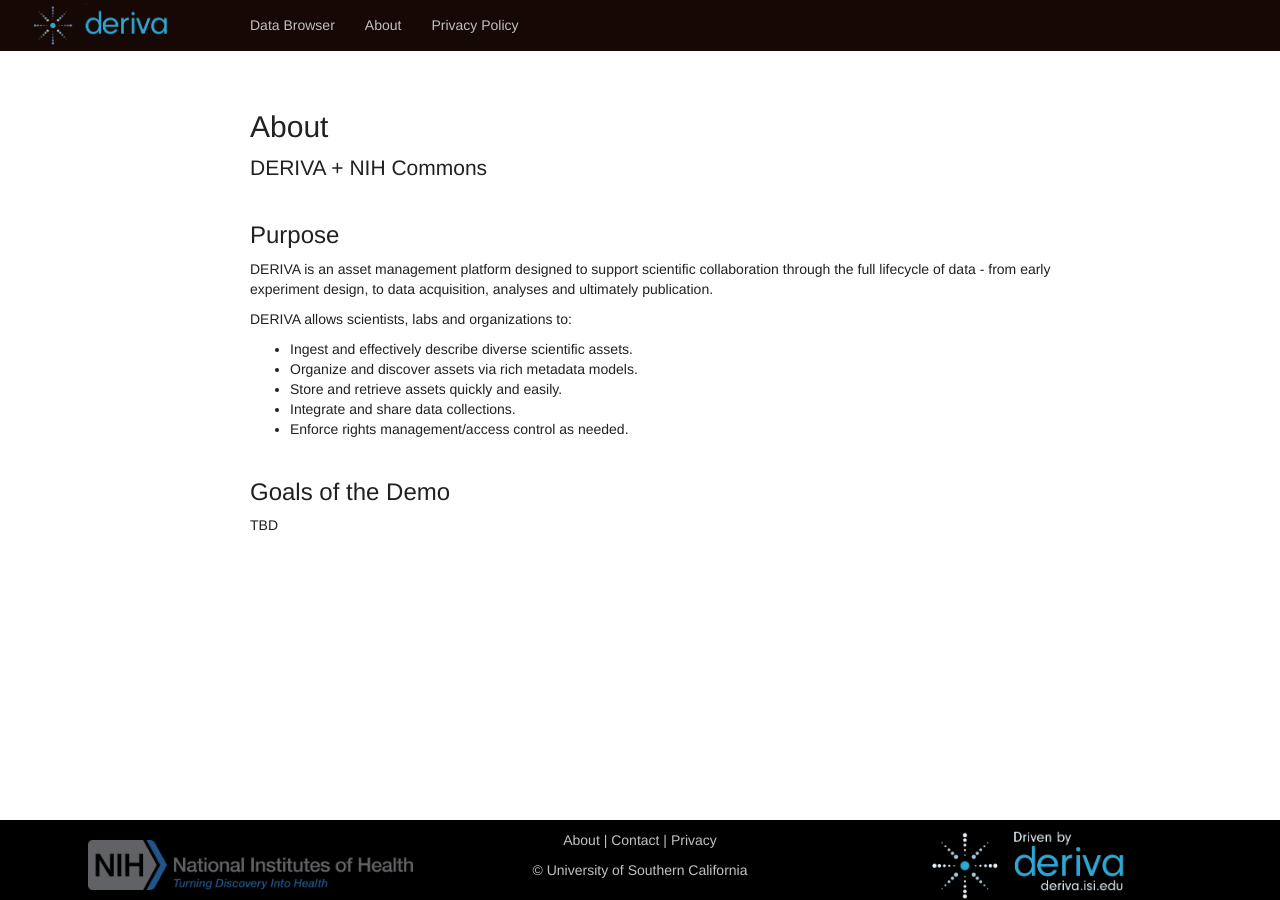
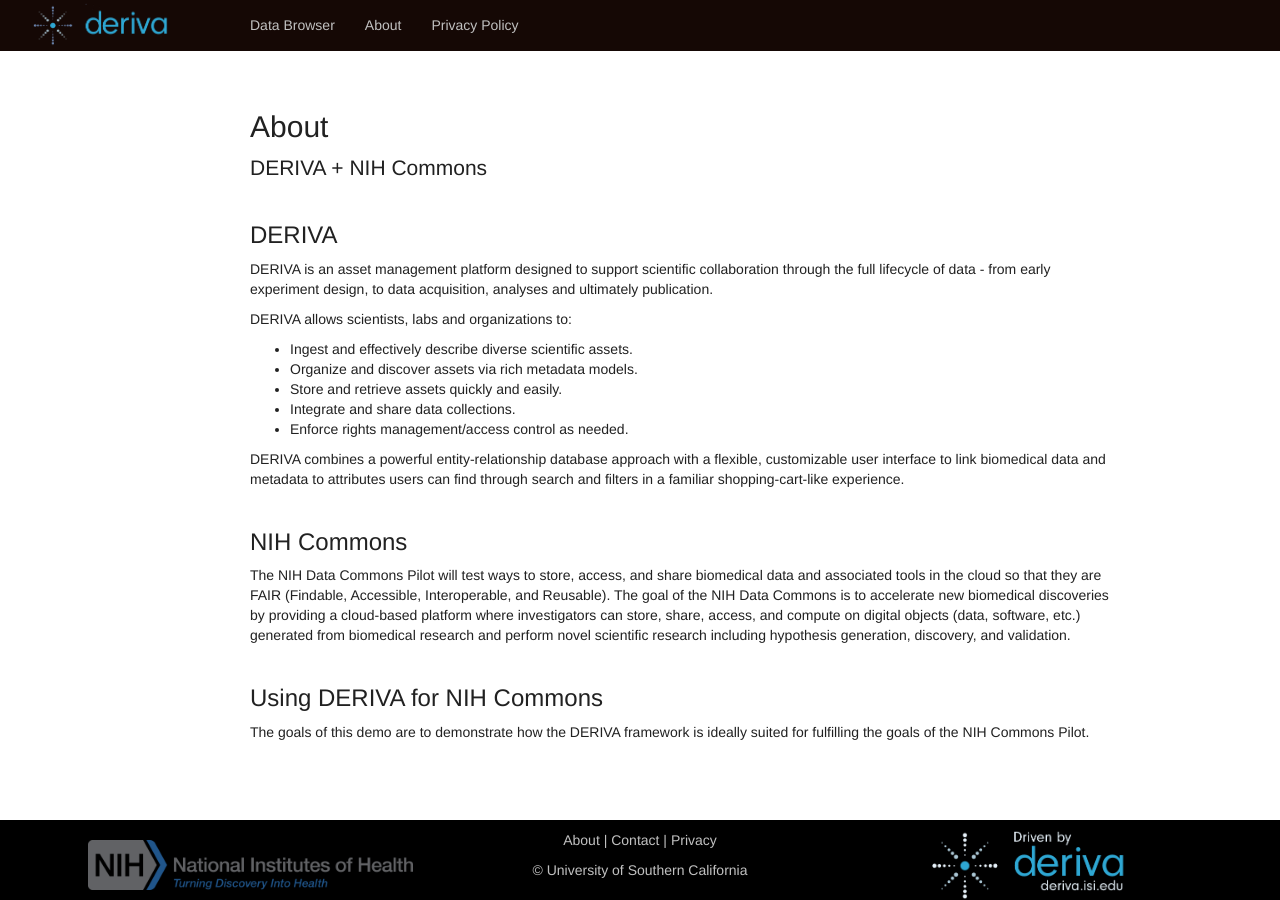
Before and after one commit to informatics-isi-edu/nih-commons-www, a Jekyll site: the page built from about/index.html, in a window 1280 px wide. Built offline with Jekyll 4.4.1, drawn with Linux system fonts in a browser that asks for light colours; Markdown is read by kramdown in place of the engine named in the settings.

Commit message:
adding more content

```diff
--- a/about/index.html
+++ b/about/index.html
@@ -7,7 +7,7 @@ title: About
 	<!--
 		<img src="/assets/img/#" alt="Add representative image here" class="center-block img-responsive">
 	-->
-		<h3>Purpose</h3>
+		<h3 name="deriva">DERIVA</h3>
 		<p>DERIVA is an asset management platform designed to support scientific collaboration through the full lifecycle of data - from early experiment design, to data acquisition, analyses and ultimately publication.</p>
 
 		<p>DERIVA allows scientists, labs and organizations to:</p>
@@ -19,7 +19,11 @@ title: About
 				<li>Enforce rights management/access control as needed.</li>
 			</ul>
 
+			<p>DERIVA combines a powerful entity-relationship database approach with a flexible, customizable user interface to link biomedical data and metadata to attributes users can find through search and filters in a familiar shopping-cart-like experience.</p>
 
+		<h3 name="commons">NIH Commons</h3>
+		<p>
+		The NIH Data Commons Pilot will test ways to store, access, and share biomedical data and associated tools in the cloud so that they are FAIR (Findable, Accessible, Interoperable, and Reusable). The goal of the NIH Data Commons is to accelerate new biomedical discoveries by providing a cloud-based platform where investigators can store, share, access, and compute on digital objects (data, software, etc.) generated from biomedical research and perform novel scientific research including hypothesis generation, discovery, and validation.</p>
 
-		<h3 name="aims">Goals of the Demo</h3>
-		<p>TBD</p>
+		<h3 name="goals">Using DERIVA for NIH Commons</h3>
+		<p>The goals of this demo are to demonstrate how the DERIVA framework is ideally suited for fulfilling the goals of the NIH Commons Pilot.</p>
--- a/index.html
+++ b/index.html
@@ -13,8 +13,8 @@ title: NIH Commons DERIVA Demo
 
 		<p>Datasets presented in the demo:</p>
 		<ul>
-			<li>GTEx public data set</li>
-			<li>EBI data</li>
+			<li><a href="/chaise/recordset/#1/public:KC7%20Search%20Demo/*::facets::N4IghgdgJiBcDaoDOB7ArgJwMYFM4gBEBBAFSIGUBREkAGhCwAsUBLXJOeEAcRMoA8QAXQC+ooA">GTEx public data set</a></li>
+			<li><a href="/chaise/recordset/#1/public:KC7%20Search%20Demo/*::facets::N4IghgdgJiBcDaoDOB7ArgJwMYFM4gBEBBAFSIGUBREkAGhCwAsUBLXJOeESgIQEkQAXQC+IoA">EBI data</a></li>
 		</ul>
 
  <p>Dataset Limitations:</p>
```
